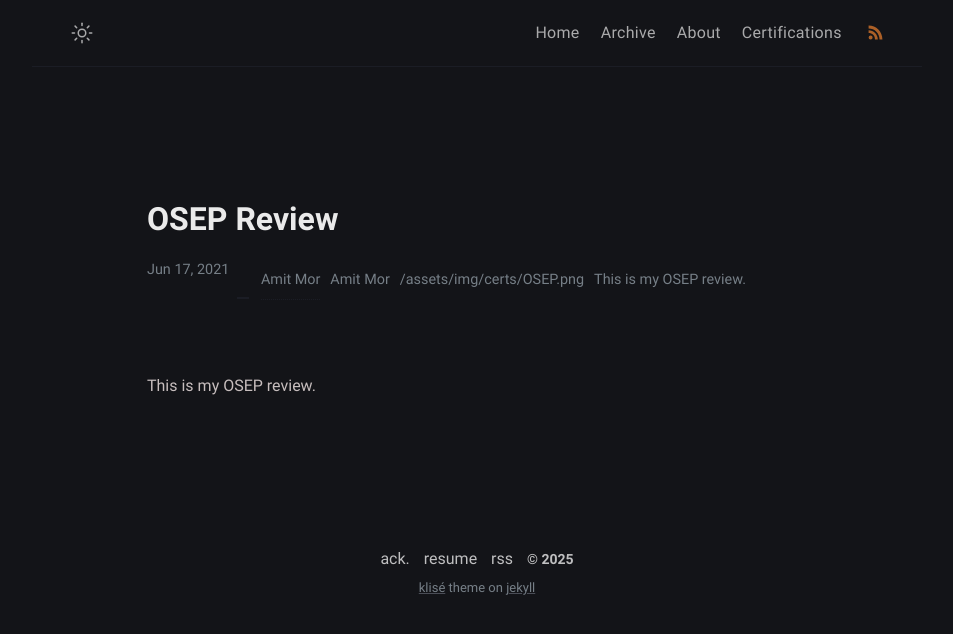
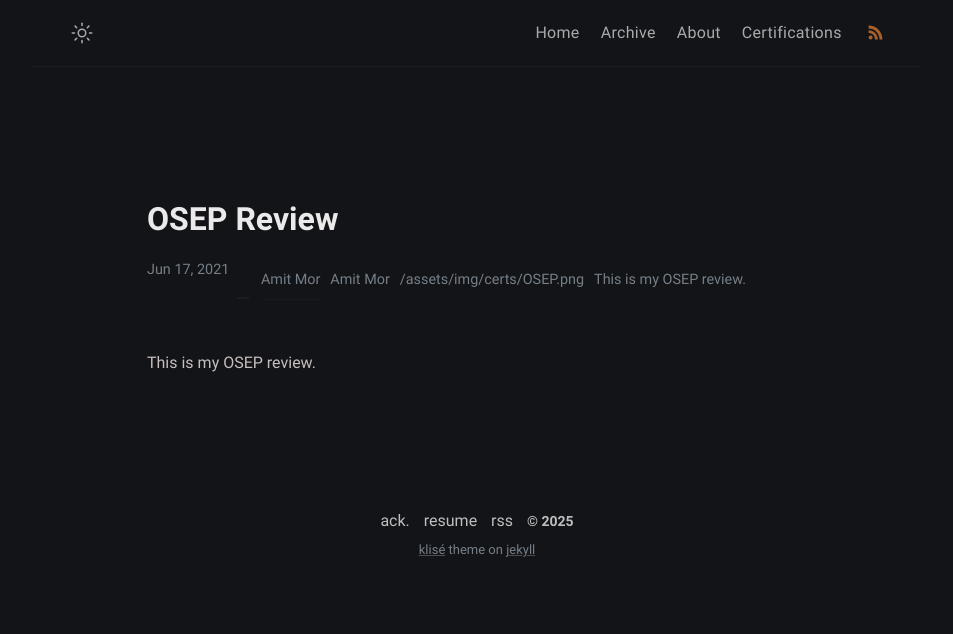
Before and after one commit to Extravenger/extravenger.github.io, a Jekyll site: the page built from _posts/OSEP-Review/2025-02-10-osep-review.md, in a window 1280 px wide. Shown: the top 634 px of the page, without its empty margins (163-1116 px from the left). Built offline with Jekyll 4.4.1, drawn with Linux system fonts in a browser that asks for light colours.

Commit message:
Update post.html

```diff
--- a/_layouts/post.html
+++ b/_layouts/post.html
@@ -64,14 +64,16 @@ layout: compress
           {% endif %}
         </header>
 
-        <div class="page-content" itemprop="articleBody">
-          {% include anchor_headings.html html=content anchorClass="anchor-head" beforeHeading=true h_min=1 h_max=4 %}
-          {% if page.tweet %}
-          <p>Comments this article on
-            <a href="https://twitter.com/{{site.twitter}}/status/{{page.tweet}}">Twitter</a>.
-          </p>
-          {% endif %}
+        <!-- Content Section -->
+        <div class="post-body" itemprop="articleBody">
+          {{ content | markdownify }}
         </div>
+
+        {% if page.tweet %}
+        <p>Comments this article on
+          <a href="https://twitter.com/{{site.twitter}}/status/{{page.tweet}}">Twitter</a>.
+        </p>
+        {% endif %}
       </article>
 
       {% if page.comments %}
```
